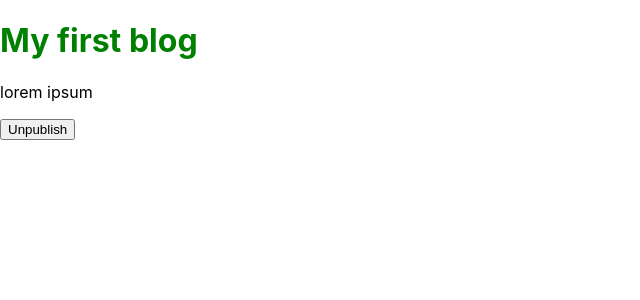
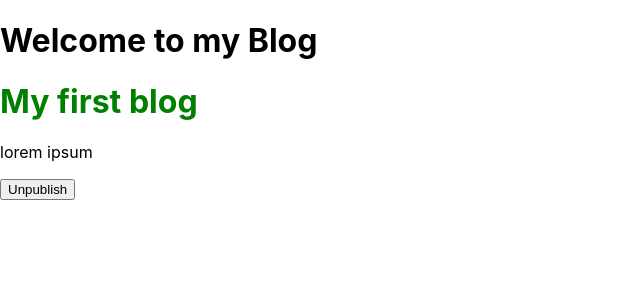
Before and after one commit to kryzakulyyev/Blog_post_react, a React (Create React App) app: page / in a window 1280 px wide. Shown: the top 300 px of the page, without its empty margins (0-640 px from the left). Built offline with nearby package versions, Linux system fonts and the light colour scheme.

Commit message:
Move components into the App

```diff
--- a/src/App.js
+++ b/src/App.js
@@ -1,24 +1,13 @@
-import logo from './logo.svg';
+
 import './App.css';
-
+import {BlogPost} from './BlogPost'
 function App() {
   return (
-    <div className="App">
-      <header className="App-header">
-        <img src={logo} className="App-logo" alt="logo" />
-        <p>
-          Edit <code>src/App.js</code> and save to reload.
-        </p>
-        <a
-          className="App-link"
-          href="https://reactjs.org"
-          target="_blank"
-          rel="noopener noreferrer"
-        >
-          Learn React
-        </a>
-      </header>
+    <div>
+      <h1>Welcome to my Blog</h1>
+      <BlogPost/>
     </div>
+
   );
 }
 
--- a/src/index.js
+++ b/src/index.js
@@ -18,7 +18,9 @@ import reportWebVitals from './reportWebVitals';
 // const element= <h1 className={isPublishedClassName}>{blogPost.title}</h1>
 
 ReactDOM.render(
-  <BlogPost/> /* element */,
+  <React.StrictMode>
+  <App/>
+</React.StrictMode>/* element */,
   document.getElementById('root')
 );
 
```
Also changed, not shown: src/Post.js (deleted).
